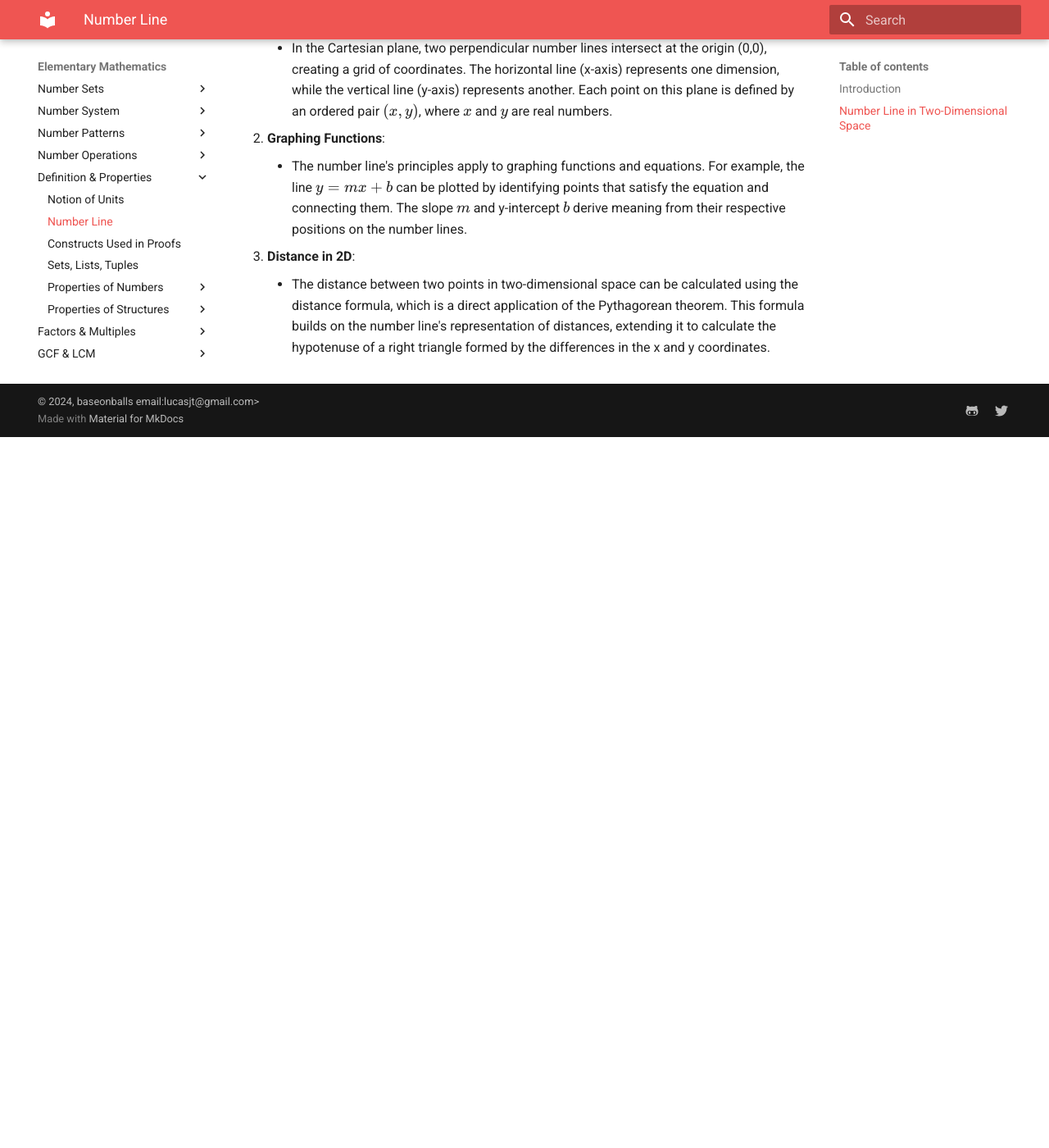
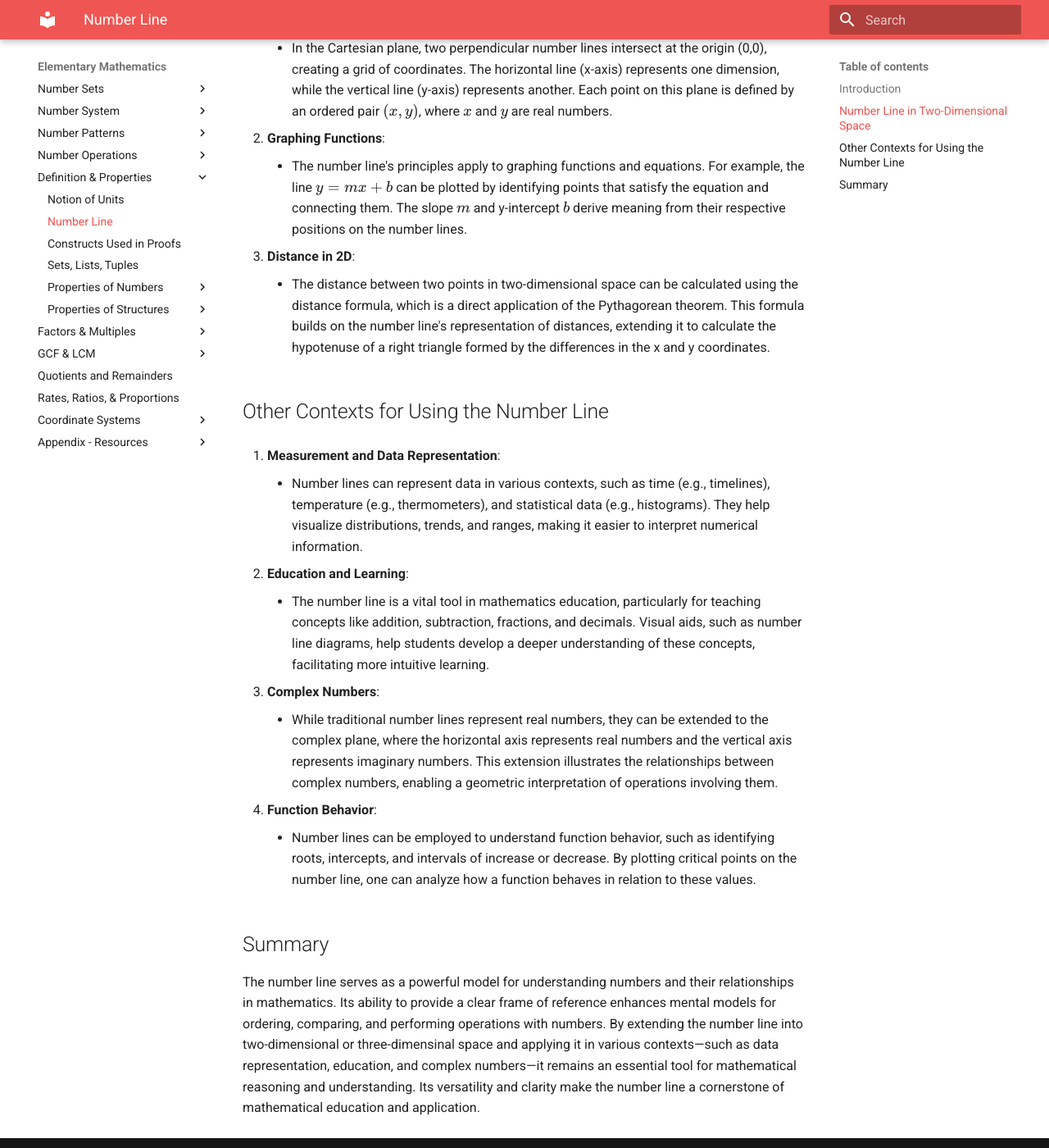
Before and after one commit to baseonballs/mpower-sitedocs, an MkDocs documentation site: the page built from site-docs/mathematics/elem/def/def-number-line.md, in a window 1280 px wide and 1400 px high, scrolled down 1269 px. Shown: the whole window at 82% size. Built offline with MkDocs 1.6.1 and Material for MkDocs 9.7.7, drawn with Linux system fonts in a browser that asks for light colours; formulas are drawn with MathJax 3; before the commit the page ends 1802 px from its top, so only the background shows below that.

Commit message:
fixing formating.

```diff
--- a/site-docs/mathematics/elem/def/def-number-line.md
+++ b/site-docs/mathematics/elem/def/def-number-line.md
@@ -32,3 +32,21 @@
 
 3. **Distance in 2D**:
     - The distance between two points in two-dimensional space can be calculated using the distance formula, which is a direct application of the Pythagorean theorem. This formula builds on the number line's representation of distances, extending it to calculate the hypotenuse of a right triangle formed by the differences in the x and y coordinates.
+
+## Other Contexts for Using the Number Line
+
+1. **Measurement and Data Representation**:
+    - Number lines can represent data in various contexts, such as time (e.g., timelines), temperature (e.g., thermometers), and statistical data (e.g., histograms). They help visualize distributions, trends, and ranges, making it easier to interpret numerical information.
+
+2. **Education and Learning**:
+    - The number line is a vital tool in mathematics education, particularly for teaching concepts like addition, subtraction, fractions, and decimals. Visual aids, such as number line diagrams, help students develop a deeper understanding of these concepts, facilitating more intuitive learning.
+
+3. **Complex Numbers**:
+    - While traditional number lines represent real numbers, they can be extended to the complex plane, where the horizontal axis represents real numbers and the vertical axis represents imaginary numbers. This extension illustrates the relationships between complex numbers, enabling a geometric interpretation of operations involving them.
+
+4. **Function Behavior**:
+    - Number lines can be employed to understand function behavior, such as identifying roots, intercepts, and intervals of increase or decrease. By plotting critical points on the number line, one can analyze how a function behaves in relation to these values.
+
+## Summary
+
+The number line serves as a powerful model for understanding numbers and their relationships in mathematics. Its ability to provide a clear frame of reference enhances mental models for ordering, comparing, and performing operations with numbers. By extending the number line into two-dimensional or three-dimensinal space and applying it in various contexts—such as data representation, education, and complex numbers—it remains an essential tool for mathematical reasoning and understanding. Its versatility and clarity make the number line a cornerstone of mathematical education and application.
```
